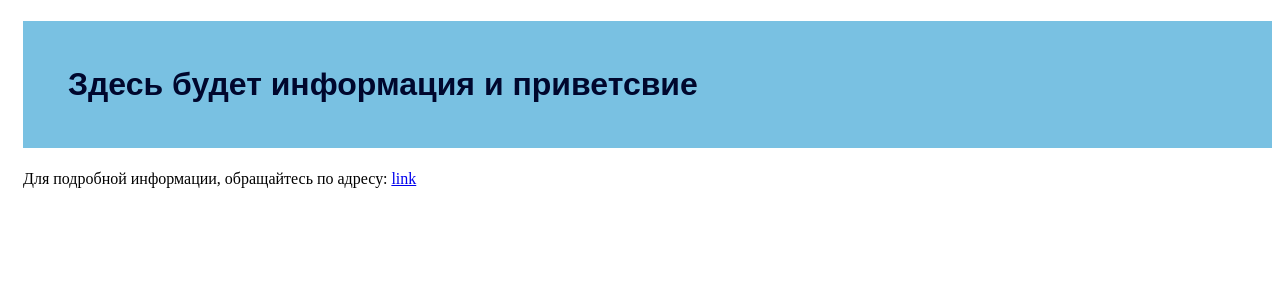
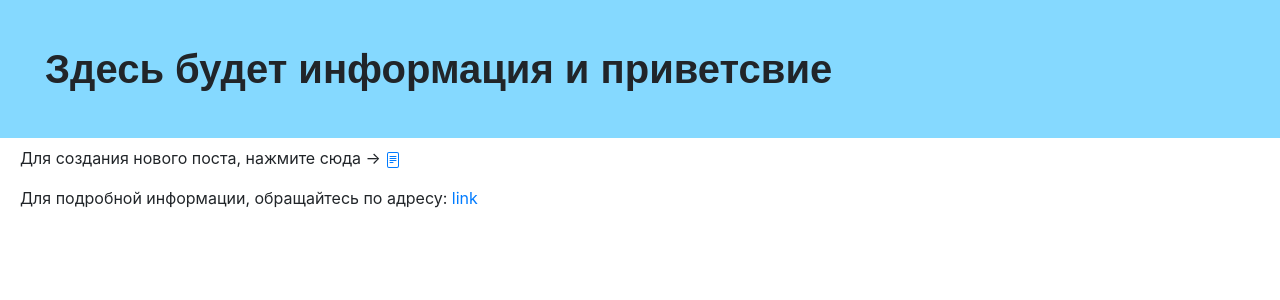
Before and after one commit to 97Dmitry/my-first-blog, a Django app: page / in a window 1280 px wide. Shown: the top 300 px of the page. Run offline with Django 3.2, Linux system fonts and the light colour scheme; data that the repository does not hold is empty.

Commit message:
Work improved

```diff
--- a/blog/static/css/blog.css
+++ b/blog/static/css/blog.css
@@ -1,8 +1,11 @@
 h1 {
-    color: #00072d;
+    color: #000000d;
     font-family: fantasy;
-    background: #79c1e2;
+    background: #00afff7a;
     padding: 45px;
+    margin-right: 0px;
+    margin-left: -20px;
+    margin-top: 0;
 }
 .post h2 a{
     color: #0087DF;
@@ -14,5 +17,5 @@
 	font-family: serif;
 }
 body {
-    padding-left: 15px;
+    padding-left: 20px;
 }
--- a/blog/templates/blog/about_blogs.html
+++ b/blog/templates/blog/about_blogs.html
@@ -11,6 +11,6 @@
 <body>
     <h3>Тестовый сайт, созданный с целью обучения программированию</h3>
     <p>Вся информация в постах на этом сайте взята с открытых источников</p>
-    <p>Исходный код этого сайта находится на моём <a href="{https://github.com/97Dmitry}">GitHub'е</a></p>
+    <p>Исходный код этого сайта находится на моём <a href="https://github.com/97Dmitry/">GitHub'е</a></p>
 </body>
 </html>
--- a/blog/templates/blog/post_list.html
+++ b/blog/templates/blog/post_list.html
@@ -2,6 +2,8 @@
 {% load static %}
 <html lang="ru">
     <head>
+        <!-- Bootstrap CSS -->
+        <link rel="stylesheet" href="https://cdn.jsdelivr.net/npm/bootstrap@4.5.3/dist/css/bootstrap.min.css" integrity="sha384-TX8t27EcRE3e/ihU7zmQxVncDAy5uIKz4rEkgIXeMed4M0jlfIDPvg6uqKI2xXr2" crossorigin="anonymous">
 
         <!-- Link on static directory with css file -->
         <link rel="stylesheet" href="{% static '/css/blog.css' %}" type="text/css">
@@ -10,9 +12,14 @@
         <title>Page blogs</title>
     </head>
     <div>
-            <h1>
-                <strong>Здесь будет информация и приветсвие</strong>
-            </h1>
+
+        <h1>
+            <strong>Здесь будет информация и приветсвие</strong>
+        </h1>
+        <p>Для создания нового поста, нажмите сюда -> <a href="{% url 'post_new' %}"> <svg width="1em" height="1em" viewBox="0 0 16 16" class="bi bi-file-text" fill="currentColor" xmlns="http://www.w3.org/2000/svg">
+            <path fill-rule="evenodd" d="M4 0h8a2 2 0 0 1 2 2v12a2 2 0 0 1-2 2H4a2 2 0 0 1-2-2V2a2 2 0 0 1 2-2zm0 1a1 1 0 0 0-1 1v12a1 1 0 0 0 1 1h8a1 1 0 0 0 1-1V2a1 1 0 0 0-1-1H4z"/>
+            <path fill-rule="evenodd" d="M4.5 10.5A.5.5 0 0 1 5 10h3a.5.5 0 0 1 0 1H5a.5.5 0 0 1-.5-.5zm0-2A.5.5 0 0 1 5 8h6a.5.5 0 0 1 0 1H5a.5.5 0 0 1-.5-.5zm0-2A.5.5 0 0 1 5 6h6a.5.5 0 0 1 0 1H5a.5.5 0 0 1-.5-.5zm0-2A.5.5 0 0 1 5 4h6a.5.5 0 0 1 0 1H5a.5.5 0 0 1-.5-.5z"/>
+        </svg> </a></p>
     </div>
     <body>
 
```
